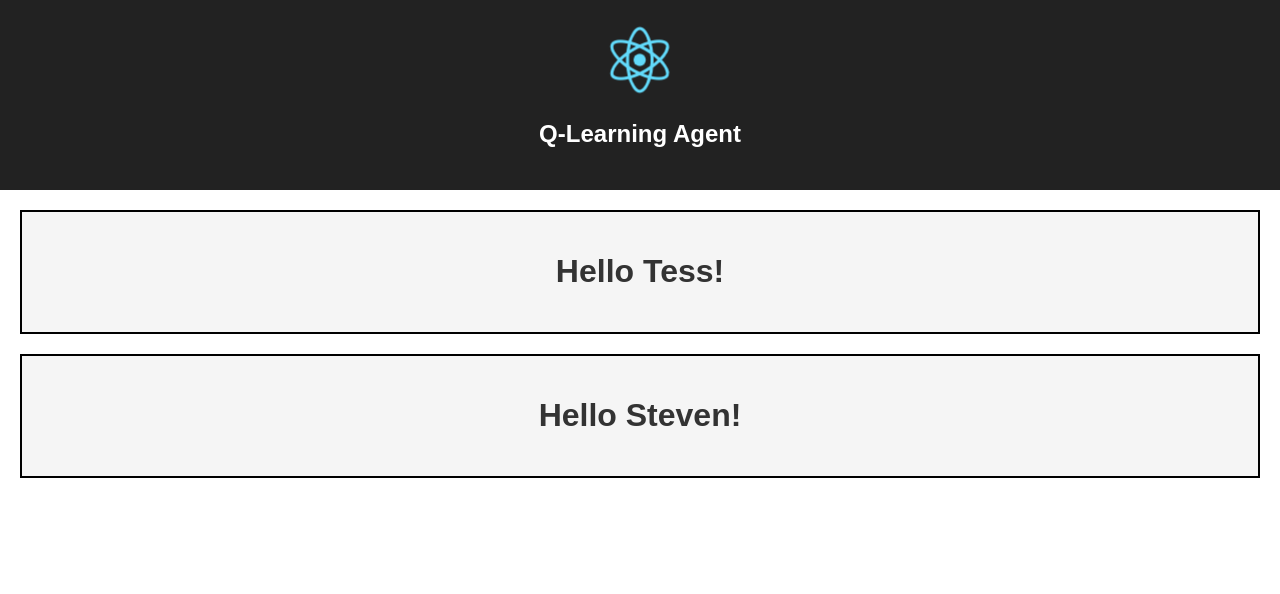
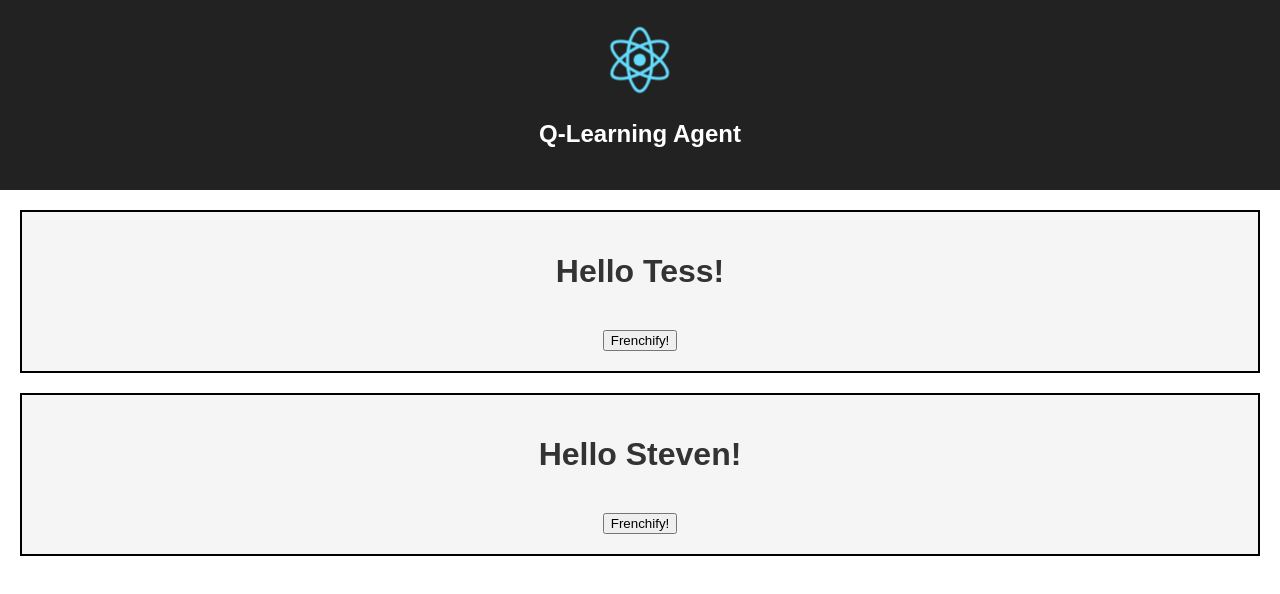
Before and after one commit to spprichard/Q-Learning-React, a React (Create React App) app: page / in a window 1280 px wide. Shown: the top 594 px of the page. Built offline with nearby package versions, Linux system fonts and the light colour scheme.

Commit message:
refactor helloworld component, added button

```diff
--- a/src/components/HelloWorld.js
+++ b/src/components/HelloWorld.js
@@ -1,21 +1,30 @@
 import React, { Component } from 'react';
 
-// class HelloWorld extends Component {
-//   render(props) {
-//     return (
-//       <div className="HelloWorld">
-//         <h1>Hello {props.name}!</h1>
-//       </div>
-//     );
-//   }
-// }
+class HelloWorld extends Component {
+  constructor(props){
+    super(props);
+    this.frenchify = this.frenchify.bind(this)
+    this.state = {
+      greeting: "Hello "
+    };
 
-const HelloWorld = (props) => {
-  return (
-    <div className="HelloWorld">
-      <h1>Hello {props.name}!</h1>
-    </div>
-  );
+  }
+
+  frenchify(){
+    this.setState({
+      greeting: "Bonjur "
+    });
+  }
+
+  render() {
+    return (
+      <div className="HelloWorld">
+        <h1>{this.state.greeting} {this.props.name}!</h1>
+        <br/>
+        <button onClick={this.frenchify}>Frenchify!</button>
+      </div>
+    );
+  }
 }
 
 export default HelloWorld;
```
